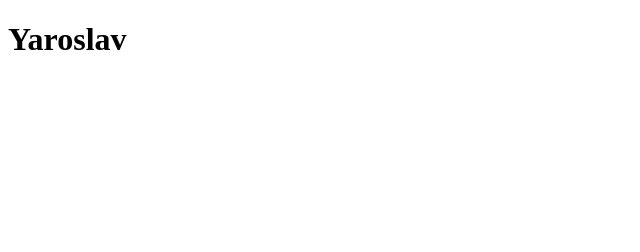
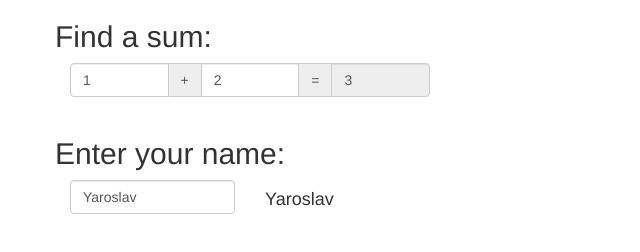
Before and after one commit to yaroslav-rybiak/udemyAngular, a plain HTML site: page index.html in a window 1280 px wide. Shown: the whole page, without its empty margins (0-640 px from the left). Drawn offline with nearby package versions, Linux system fonts and the light colour scheme.

Commit message:
two way data binding

```diff
--- a/components/classifieds.ctr.js
+++ b/components/classifieds.ctr.js
@@ -3,6 +3,10 @@
     angular
         .module("ngClassifieds")
         .controller("classifiedsCtrl", function($scope) {
-            $scope.name = "Yaroslav";
+            $scope.name =  {
+                first: "Yaroslav",
+            };
+            $scope.a = 1;
+            $scope.b = 2;
     });
 })();
--- a/index.html
+++ b/index.html
@@ -1,15 +1,47 @@
 <!DOCTYPE html>
 <html lang="en">
 <head>
-    <meta charset="UTF-8">
+    <meta charset="utf-8">
+    <meta http-equiv="X-UA-Compatible" content="IE=edge">
+    <meta name="viewport" content="width=device-width, initial-scale=1">
+    <!-- The above 3 meta tags *must* come first in the head; any other head content must come *after* these tags -->
     <title>ngClassifieds</title>
+    <!-- Bootstrap -->
+    <link href="node_modules/bootstrap/dist/css/bootstrap.min.css" rel="stylesheet">
+    <!-- HTML5 shim and Respond.js for IE8 support of HTML5 elements and media queries -->
+    <!-- WARNING: Respond.js doesn't work if you view the page via file:// -->
+    <!--[if lt IE 9]>
+    <script src="https://oss.maxcdn.com/html5shiv/3.7.2/html5shiv.min.js"></script>
+    <script src="https://oss.maxcdn.com/respond/1.4.2/respond.min.js"></script>
+    <![endif]-->
 </head>
 <body ng-app="ngClassifieds" ng-controller="classifiedsCtrl">
-
-    <h1>{{ name }}</h1>
-
-    <script src="node_modules/angular/angular.js"></script>
-    <script src="scripts/app.js"></script>
-    <script src="components/classifieds.ctr.js"></script>
+<div class="container">
+    <div class="row">
+        <h2>Find a sum:</h2>
+        <div class="col-xs-4">
+            <div class="input-group">
+                <input type="number" class="form-control"  placeholder="0" ng-model="a" />
+                <span class="input-group-addon" style="border-left: 0; border-right: 0;">+</span>
+                <input type="number" class="form-control"  placeholder="0" ng-model="b" />
+                <span class="input-group-addon" style="border-left: 0; border-right: 0;">=</span>
+                <input type="text" class="form-control" disabled ng-model="a+b" />
+            </div>
+        </div>
+    </div>
+    <br>
+    <div class="row">
+        <h2>Enter your name:</h2>
+        <div class="col-xs-2">
+            <input class="form-control" type="text" placeholder="Your name" ng-model="name.first">
+            </div>
+        <div class="col-xs-2">
+            <h4>{{ name.first }}</h4>
+        </div>
+    </div>
+</div>
+<script src="node_modules/angular/angular.js"></script>
+<script src="scripts/app.js"></script>
+<script src="components/classifieds.ctr.js"></script>
 </body>
 </html>
```
